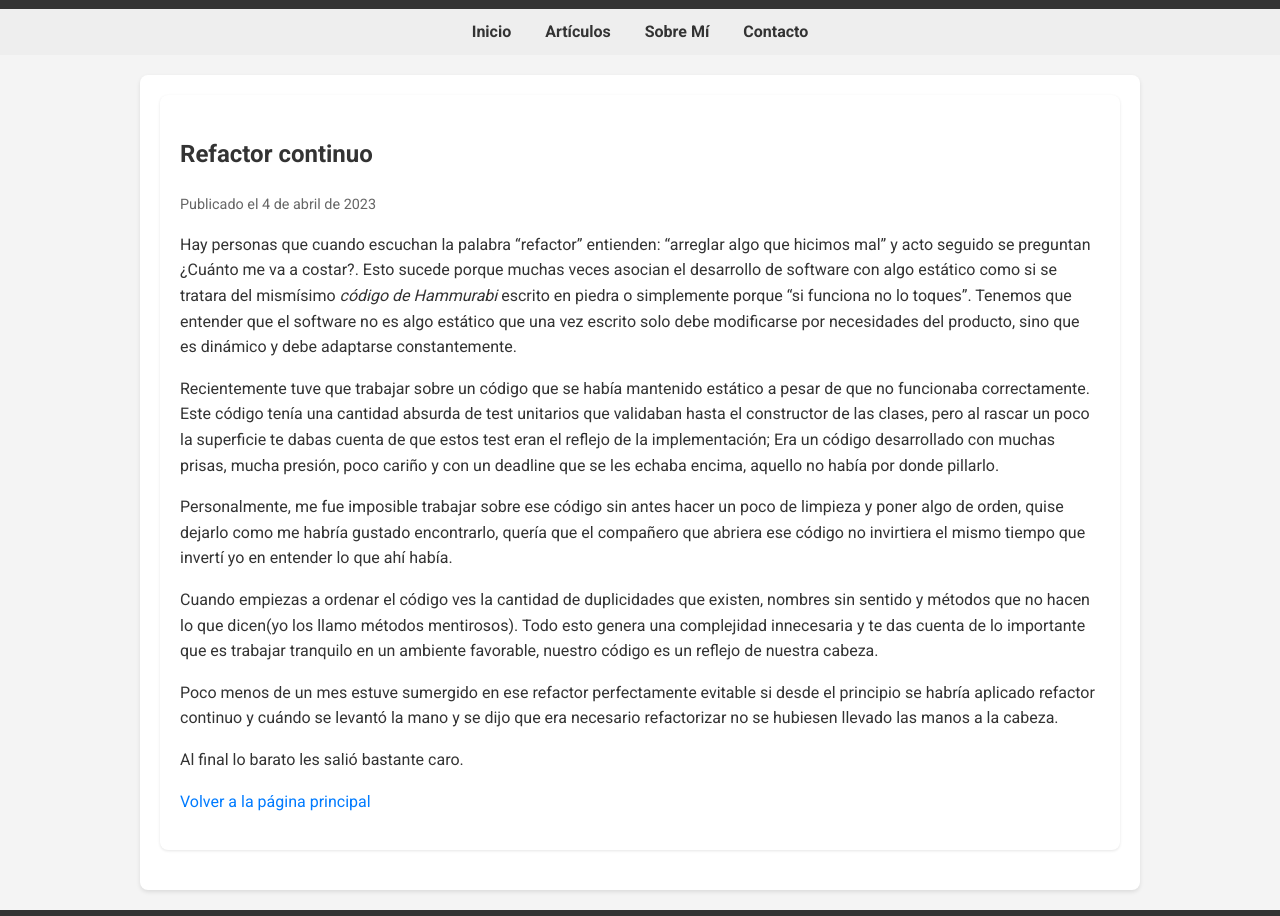
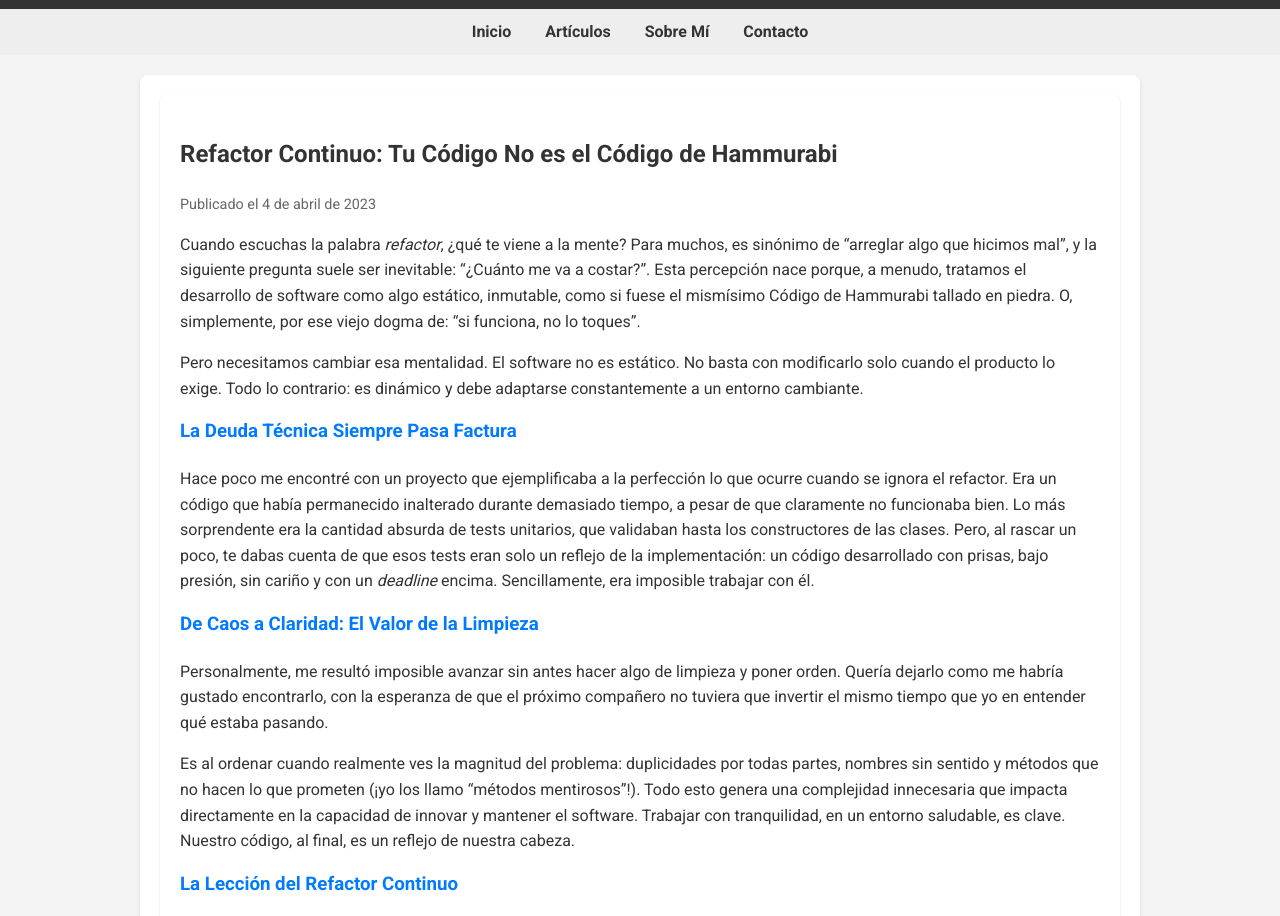
Before and after one commit to avander9/avander9.decodingalex.blog, a plain HTML site: page post/refactor-continuo.html in a window 1280 px wide. Shown: the part 87-1003 px from the top of the page. Drawn offline with Linux system fonts and the light colour scheme.

Commit message:
arreglar maquetación

```diff
--- a/post/refactor-continuo.html
+++ b/post/refactor-continuo.html
@@ -3,7 +3,7 @@
 <head>
     <meta charset="UTF-8">
     <meta name="viewport" content="width=device-width, initial-scale=1.0">
-    <title>Título de tu Nuevo Artículo - Decoding Alex</title>
+    <title>Refactor Continuo: Tu Código No es el Código de Hammurabi - Decoding Alex</title>
     <link rel="stylesheet" href="../style.css">
     <link href="https://fonts.googleapis.com/css2?family=Roboto:wght@400;700&display=swap" rel="stylesheet">
     <link rel="icon" type="image/png" href="/favicon-96x96.png" sizes="96x96" />
@@ -14,7 +14,7 @@
 </head>
 <body>
     <header>
-    <h1>decoding alex</h1>
+        <h1>Decoding Alex</h1>
     </header>
 
     <nav>
@@ -28,32 +28,29 @@
 
     <div class="container">
         <article class="blog-post full-post">
-        <h2>Refactor continuo</h2>
+            <h1>Refactor Continuo: Tu Código No es el Código de Hammurabi</h1>
+
             <p class="meta">Publicado el 4 de abril de 2023</p>
-        <p>Hay personas que cuando escuchan la
-            palabra “refactor” entienden: “arreglar algo que hicimos mal” y acto seguido se preguntan
-            ¿Cuánto me va a costar?. Esto sucede porque muchas veces asocian el desarrollo de software con algo estático
-            como si se tratara del mismísimo <em>código de Hammurabi </em>escrito en piedra<em> </em>o simplemente porque
-            “si funciona no lo toques”. Tenemos que entender que el software no es algo estático que una vez escrito solo debe
-            modificarse por necesidades del producto, sino que es dinámico y debe adaptarse constantemente. </p>
-        <p>Recientemente tuve que trabajar sobre un código que se
-            había mantenido estático a pesar de que no funcionaba correctamente. Este código tenía una cantidad absurda
-            de test unitarios que validaban hasta el constructor de las clases, pero al rascar un poco la superficie te
-            dabas cuenta de que estos test eran el reflejo de la implementación; Era un código desarrollado con muchas
-            prisas, mucha presión, poco cariño y con un deadline que se les echaba encima, aquello no había por donde
-            pillarlo.</p>
-        <p>Personalmente, me fue imposible trabajar sobre ese código
-            sin antes hacer un poco de limpieza y poner algo de orden, quise dejarlo como me habría gustado encontrarlo, quería que el
-            compañero que abriera ese código no invirtiera el mismo tiempo que invertí yo en entender lo que ahí
-            había. </p>
-        <p>Cuando empiezas a ordenar el código ves la cantidad de
-            duplicidades que existen, nombres sin sentido y métodos que no hacen lo que dicen(yo los llamo métodos
-            mentirosos). Todo esto genera una complejidad innecesaria y te das cuenta de lo importante que es trabajar
-            tranquilo en un ambiente favorable, nuestro código es un reflejo de nuestra cabeza.</p>
-        <p>Poco menos de un mes estuve sumergido en ese refactor
-            perfectamente evitable si desde el principio se habría aplicado refactor continuo y cuándo se levantó la
-            mano y se dijo que era necesario refactorizar no se hubiesen llevado las manos a la cabeza. </p>
-        <p>Al final lo barato les salió bastante caro.</p>
+
+            <p>Cuando escuchas la palabra <em>refactor</em>, ¿qué te viene a la mente? Para muchos, es sinónimo de “arreglar algo que hicimos mal”, y la siguiente pregunta suele ser inevitable: “¿Cuánto me va a costar?”. Esta percepción nace porque, a menudo, tratamos el desarrollo de software como algo estático, inmutable, como si fuese el mismísimo Código de Hammurabi tallado en piedra. O, simplemente, por ese viejo dogma de: “si funciona, no lo toques”.</p>
+
+            <p>Pero necesitamos cambiar esa mentalidad. El software no es estático. No basta con modificarlo solo cuando el producto lo exige. Todo lo contrario: es dinámico y debe adaptarse constantemente a un entorno cambiante.</p>
+
+            <h3>La Deuda Técnica Siempre Pasa Factura</h3>
+
+            <p>Hace poco me encontré con un proyecto que ejemplificaba a la perfección lo que ocurre cuando se ignora el refactor. Era un código que había permanecido inalterado durante demasiado tiempo, a pesar de que claramente no funcionaba bien. Lo más sorprendente era la cantidad absurda de tests unitarios, que validaban hasta los constructores de las clases. Pero, al rascar un poco, te dabas cuenta de que esos tests eran solo un reflejo de la implementación: un código desarrollado con prisas, bajo presión, sin cariño y con un <em>deadline</em> encima. Sencillamente, era imposible trabajar con él.</p>
+
+            <h3>De Caos a Claridad: El Valor de la Limpieza</h3>
+
+            <p>Personalmente, me resultó imposible avanzar sin antes hacer algo de limpieza y poner orden. Quería dejarlo como me habría gustado encontrarlo, con la esperanza de que el próximo compañero no tuviera que invertir el mismo tiempo que yo en entender qué estaba pasando.</p>
+
+            <p>Es al ordenar cuando realmente ves la magnitud del problema: duplicidades por todas partes, nombres sin sentido y métodos que no hacen lo que prometen (¡yo los llamo “métodos mentirosos”!). Todo esto genera una complejidad innecesaria que impacta directamente en la capacidad de innovar y mantener el software. Trabajar con tranquilidad, en un entorno saludable, es clave. Nuestro código, al final, es un reflejo de nuestra cabeza.</p>
+
+            <h3>La Lección del Refactor Continuo</h3>
+
+            <p>Pasé poco menos de un mes inmerso en ese refactor, un esfuerzo que habría sido totalmente evitable si se hubiera aplicado el concepto de <em>refactor continuo</em> desde el principio. Y, sobre todo, si cuando alguien levantó la mano para decir “esto hay que refactorizar”, no se hubieran llevado las manos a la cabeza.</p>
+
+            <p>Al final, lo “barato” les salió, como casi siempre, bastante caro. La deuda técnica siempre se cobra… y con intereses.</p>
 
 <p><a href="../index.html">Volver a la página principal</a></p>
     </article>
```
Also changed, not shown: index.html (+2 -2 lines), post/mata-dragones.html (+1 -1 lines), post/senior-es-mas-que-un-buen-tecnico.html (+27 -14 lines). Lines whose indentation alone changed are shown as unchanged.
